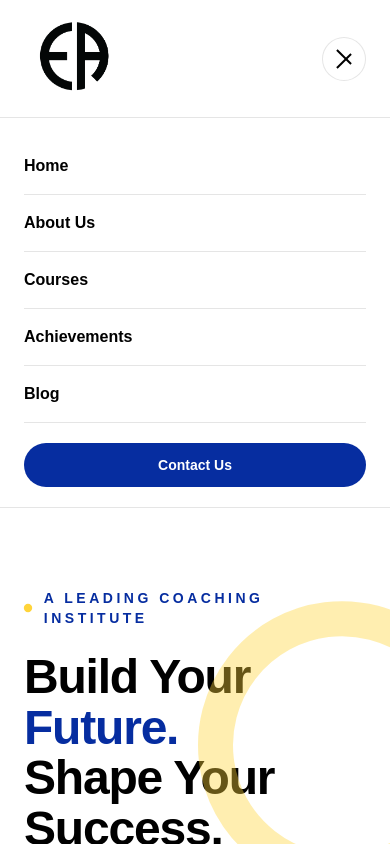
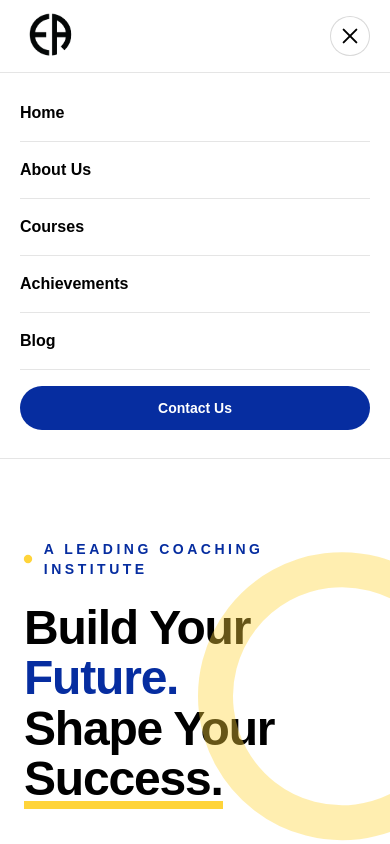
Before and after one commit to jatinhasija9086-ux/easy-academics, a Next.js app: page / in a window 390 px wide. Both pictures are taken after a click on the button "Open menu". Shown: the top 844 px of the page. Built offline with nearby package versions, Linux system fonts and the light colour scheme.

Commit message:
Update responsive header across all pages

```diff
--- a/app/components/Header.js
+++ b/app/components/Header.js
@@ -22,18 +22,19 @@ export default function Header() {
 
   return (
     <motion.nav
-      initial={{ y: -80, opacity: 0 }}
+      initial={{ y: -40, opacity: 0 }}
       animate={{ y: 0, opacity: 1 }}
-      transition={{ duration: 0.7, ease: "easeOut" }}
-      className="sticky top-0 z-50 border-b border-black/10 bg-white/95 backdrop-blur-md"
+      transition={{ duration: 0.5, ease: "easeOut" }}
+      className="sticky top-0 z-50 w-full border-b border-black/10 bg-white"
     >
-      <div className="mx-auto flex max-w-7xl items-center justify-between px-6 py-4 lg:px-8">
+      {/* HEADER BAR */}
+      <div className="mx-auto flex h-[72px] w-full max-w-7xl items-center justify-between px-5 sm:h-[78px] sm:px-6 lg:h-[88px] lg:px-8">
 
         {/* LOGO */}
         <Link
           href="/"
-          className="flex items-center"
           onClick={closeMenu}
+          className="flex h-full items-center"
         >
           <Image
             src="/easy-academics-logo.png"
@@ -41,7 +42,7 @@ export default function Header() {
             width={190}
             height={80}
             priority
-            className="h-auto w-[150px] sm:w-[170px] md:w-[190px]"
+            className="h-[52px] w-auto object-contain sm:h-[58px] lg:h-[68px]"
           />
         </Link>
 
@@ -77,38 +78,42 @@ export default function Header() {
         {/* MOBILE MENU BUTTON */}
         <button
           type="button"
-          onClick={() => setMenuOpen(!menuOpen)}
+          onClick={() => setMenuOpen((prev) => !prev)}
           aria-label={menuOpen ? "Close menu" : "Open menu"}
-          className="flex h-11 w-11 items-center justify-center rounded-full border border-black/10 bg-white md:hidden"
+          aria-expanded={menuOpen}
+          className="flex h-10 w-10 shrink-0 items-center justify-center rounded-full border border-black/15 bg-white md:hidden"
         >
-          <div className="flex w-5 flex-col gap-1.5">
+          <span className="flex w-5 flex-col gap-[5px]">
 
             <motion.span
               animate={
                 menuOpen
-                  ? { rotate: 45, y: 6 }
+                  ? { rotate: 45, y: 7 }
                   : { rotate: 0, y: 0 }
               }
-              className="block h-0.5 w-5 bg-black"
+              transition={{ duration: 0.2 }}
+              className="block h-[2px] w-5 origin-center rounded-full bg-black"
             />
 
             <motion.span
               animate={{
                 opacity: menuOpen ? 0 : 1,
               }}
-              className="block h-0.5 w-5 bg-black"
+              transition={{ duration: 0.15 }}
+              className="block h-[2px] w-5 rounded-full bg-black"
             />
 
             <motion.span
               animate={
                 menuOpen
-                  ? { rotate: -45, y: -6 }
+                  ? { rotate: -45, y: -7 }
                   : { rotate: 0, y: 0 }
               }
-              className="block h-0.5 w-5 bg-black"
+              transition={{ duration: 0.2 }}
+              className="block h-[2px] w-5 origin-center rounded-full bg-black"
             />
 
-          </div>
+          </span>
         </button>
 
       </div>
@@ -120,17 +125,17 @@ export default function Header() {
             initial={{ height: 0, opacity: 0 }}
             animate={{ height: "auto", opacity: 1 }}
             exit={{ height: 0, opacity: 0 }}
-            transition={{ duration: 0.3 }}
+            transition={{ duration: 0.25, ease: "easeOut" }}
             className="overflow-hidden border-t border-black/10 bg-white md:hidden"
           >
-            <div className="flex flex-col px-6 py-5">
+            <div className="px-5 py-3 sm:px-6">
 
               {navItems.map(([name, href]) => (
                 <Link
                   key={name}
                   href={href}
                   onClick={closeMenu}
-                  className="border-b border-black/10 py-4 text-base font-semibold transition hover:text-[#062DA0]"
+                  className="block border-b border-black/10 py-4 text-base font-semibold transition-colors hover:text-[#062DA0]"
                 >
                   {name}
                 </Link>
@@ -139,7 +144,7 @@ export default function Header() {
               <Link
                 href="/contact"
                 onClick={closeMenu}
-                className="mt-5 rounded-full bg-[#062DA0] px-6 py-3 text-center text-sm font-bold text-white transition hover:bg-black"
+                className="my-4 block rounded-full bg-[#062DA0] px-6 py-3 text-center text-sm font-bold text-white transition hover:bg-black"
               >
                 Contact Us
               </Link>
```
Also changed, not shown: app/courses/page.js (+202 -63 lines).
